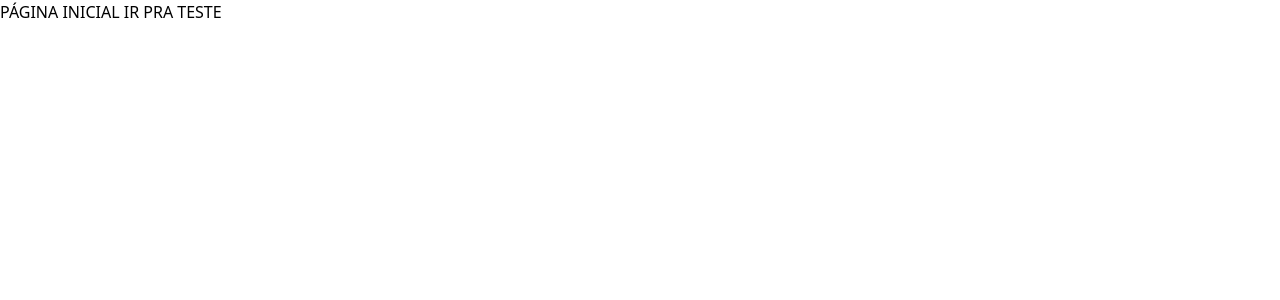
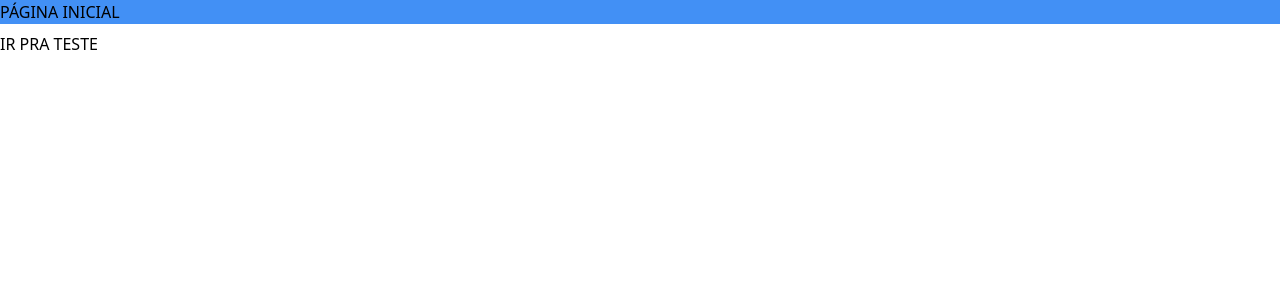
Before and after one commit to jaopredo/prevsol, a Nuxt app: page / in a window 1280 px wide. Shown: the top 300 px of the page. Built offline with nearby package versions, Linux system fonts and the light colour scheme.

Commit message:
Padronização final

```diff
--- a/nuxt.config.ts
+++ b/nuxt.config.ts
@@ -1,3 +1,5 @@
+import colors from 'tailwindcss/colors'
+
 // https://nuxt.com/docs/api/configuration/nuxt-config
 export default defineNuxtConfig({
     devtools: { enabled: true },
@@ -7,4 +9,20 @@ export default defineNuxtConfig({
     app: {
         pageTransition: { name: 'page', mode: 'out-in' }
     },
+
+
+    tailwindcss: {
+        config: {
+            theme: {
+                extend: {
+                    colors: {
+                        ...colors,
+                        leaf: {
+                            DEFAULT: '#4290f5'
+                        }
+                    }
+                }
+            }
+        }
+    }
 })
--- a/pages/index.vue
+++ b/pages/index.vue
@@ -1,6 +1,6 @@
 <template>
-    <div>
-       PÁGINA INICIAL
+    <div className="flex flex-col gap-2">
+       <h1 className="bg-leaf">PÁGINA INICIAL</h1>
        <NuxtLink to="/teste">IR PRA TESTE</NuxtLink>
     </div>
 </template>
```
Also changed, not shown: 1 other file (tests, documents, lock files or other folders).
